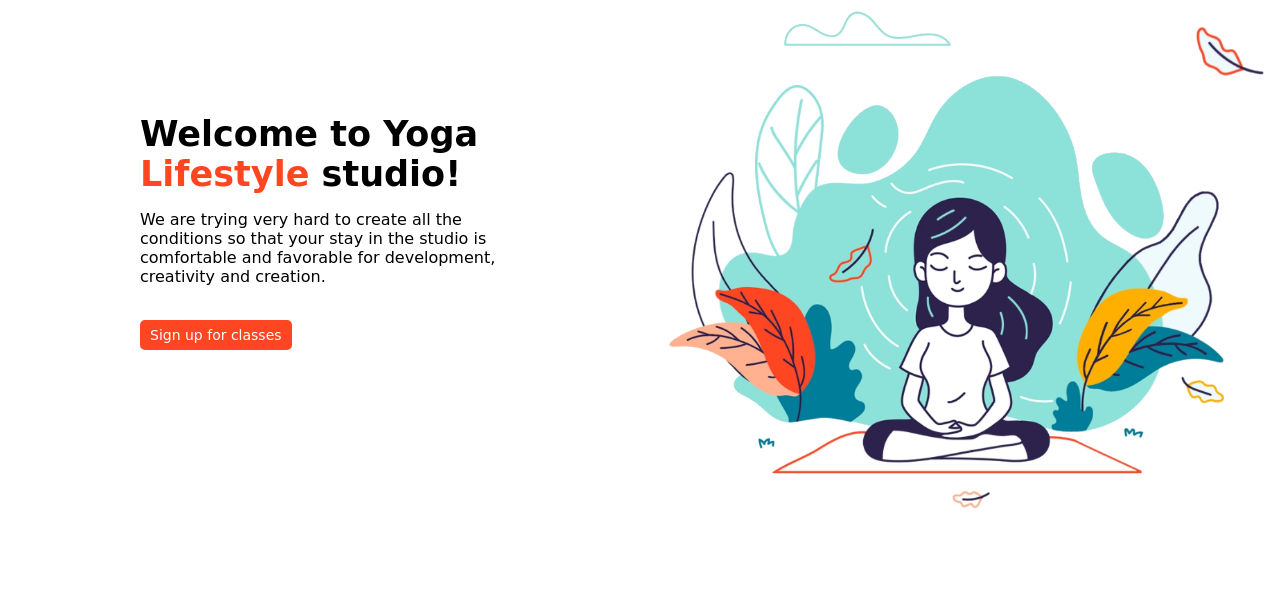
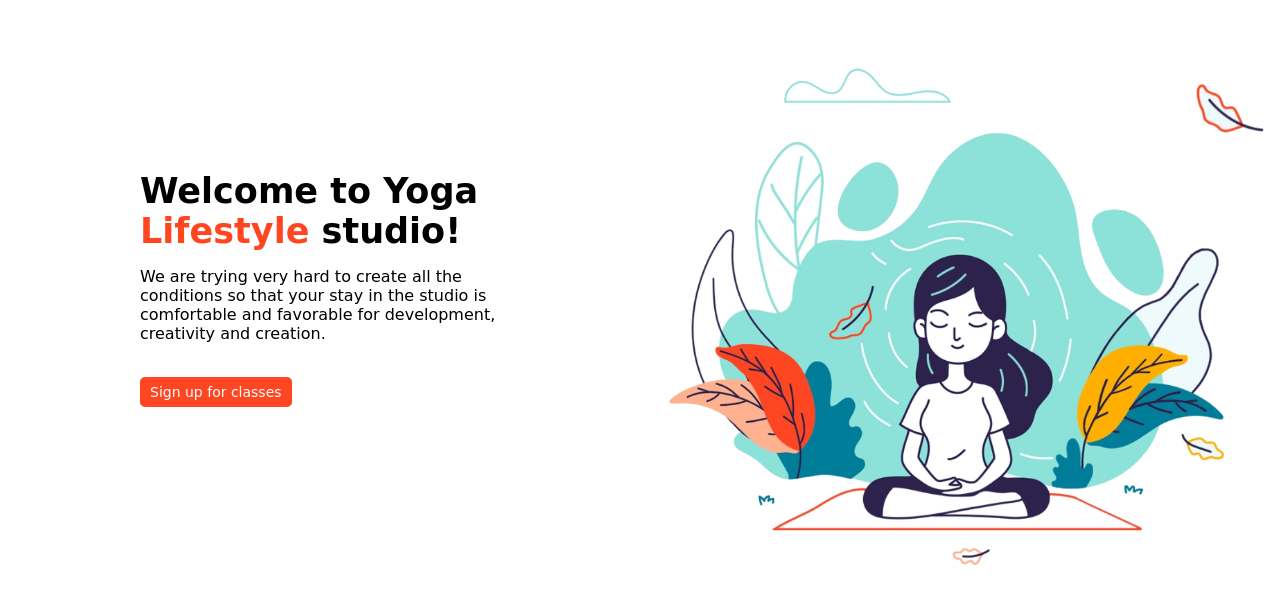
Before and after one commit to ntelio96/4-projektas-yoga, a website: page index.html in a window 1280 px wide. Shown: the part 71-674 px from the top of the page. Drawn offline with Linux system fonts and the light colour scheme.

Commit message:
PERFECTOOO

```diff
--- a/style.css
+++ b/style.css
@@ -9,19 +9,23 @@
 }
 header {display: inline-block;
     width: var(--plotis);
-    margin-left: var(--sonasleft)
+    margin-left: var(--sonasleft) ;
+
 }
 
-header>img {
+header > img {
     float: left;
     height: 60px;
 
 
+
 }
 
-section>img {
+section > img {
     width: var(--img-width);
     float: right;
+    margin-top: 5%;
+
 }
 
 nav {float: right;
@@ -29,7 +33,7 @@ nav {float: right;
     margin-top: 15.75px;
 
 }
-nav>a {
+nav > a {
     line-height: 20px;
     font-size: 16px;
     border-bottom: 3px solid transparent;
@@ -56,6 +60,8 @@ nav>a:hover {
 section {
     width: var(--main-width);
     margin-left: var(--sonasleft);
+
+
 }
 
 
@@ -69,7 +75,7 @@ h1 {font-size: 35px;
 div {
     width: var(--text-width);
     text-align: left;
-    margin-top: 10%;
+    margin-top: 15%;
     margin-right: var(--text-margin);
     float: left;
     }
```
